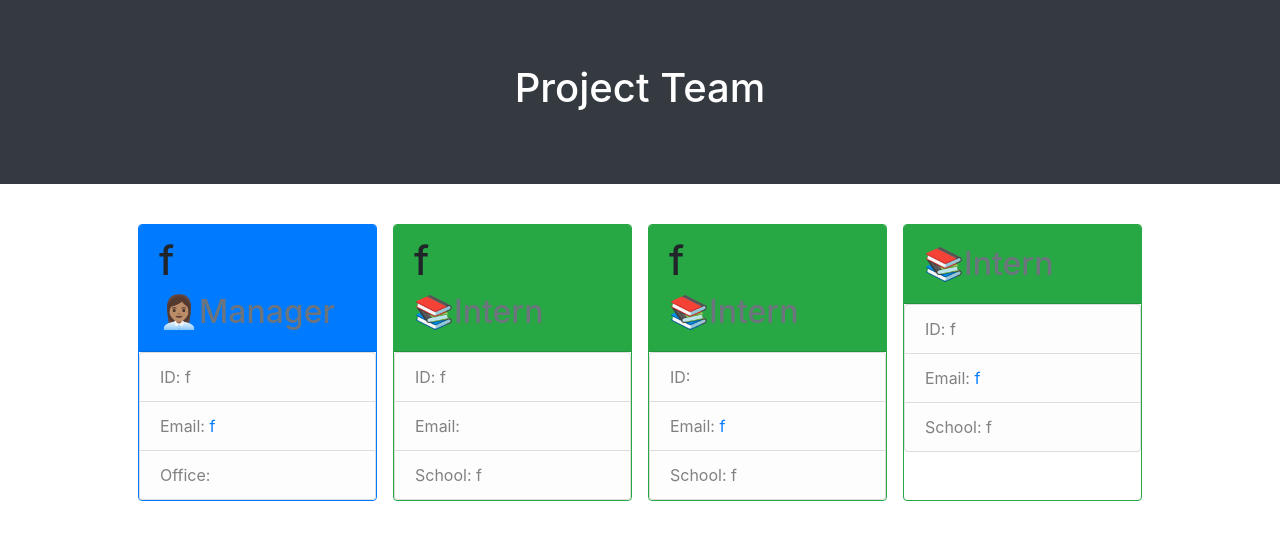
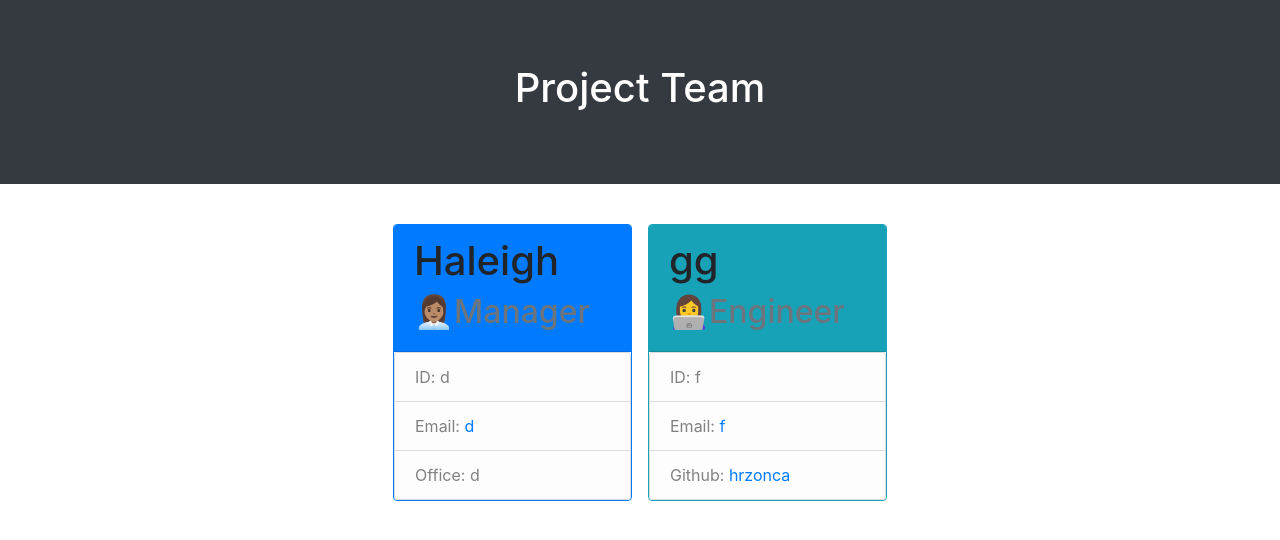
Before and after one commit to Hrzonca/who-am-i-working-with, a website: page worker.html in a window 1280 px wide. Drawn offline with nearby package versions, Linux system fonts and the light colour scheme.

Commit message:
fixed the main branch of the github username url.

```diff
--- a/worker.html
+++ b/worker.html
@@ -20,59 +20,29 @@
           <div class="card-deck col-lg-3 col-md-6 col-sm-12">
 <div class="card border-primary m-2">
 <div class="card-header bg-primary">
-<h1> f </h1>
+<h1> Haleigh </h1>
 <h2 class="text-muted"> 👩🏽‍💼Manager </h2>
 </div>
 <div class="class-body">
   <ul class="list-group">
-    <li class="list-group-item list-group-item-action list-group-item-light"><span>ID: f</span></li>
-    <li class="list-group-item list-group-item-action list-group-item-light"><span>Email:<a href="mailto:f"> f</a></span></li>
-    <li class="list-group-item list-group-item-action list-group-item-light"><span>Office: </span></li>
+    <li class="list-group-item list-group-item-action list-group-item-light"><span>ID: d</span></li>
+    <li class="list-group-item list-group-item-action list-group-item-light"><span>Email:<a href="mailto:d"> d</a></span></li>
+    <li class="list-group-item list-group-item-action list-group-item-light"><span>Office: d</span></li>
   </ul>
 </div>
 </div>
 </div>
 <div class="card-deck col-lg-3 col-md-6 col-sm-12">
-<div class="card border-success m-2">
-<div class="card-header bg-success">
-<h1> f </h1>
-<h2 class="text-muted"> 📚Intern </h2>
+<div class="card border-info m-2">
+<div class="card-header bg-info">
+<h1> gg </h1>
+<h2 class="text-muted"> 👩‍💻Engineer </h2>
 </div>
 <div class="class-body">
   <ul class="list-group">
-    <li class="list-group-item list-group-item-action list-group-item-light"><span>ID: f </span></li>
-    <li class="list-group-item list-group-item-action list-group-item-light"><span>Email:<a href="mailto:"> </a></span></li>
-    <li class="list-group-item list-group-item-action list-group-item-light"><span> School: f </span></li>
-  </ul>
-</div>
-</div>
-</div>
-<br><div class="card-deck col-lg-3 col-md-6 col-sm-12">
-<div class="card border-success m-2">
-<div class="card-header bg-success">
-<h1> f </h1>
-<h2 class="text-muted"> 📚Intern </h2>
-</div>
-<div class="class-body">
-  <ul class="list-group">
-    <li class="list-group-item list-group-item-action list-group-item-light"><span>ID:  </span></li>
+    <li class="list-group-item list-group-item-action list-group-item-light"><span>ID: f</span> </li>
     <li class="list-group-item list-group-item-action list-group-item-light"><span>Email:<a href="mailto:f"> f</a></span></li>
-    <li class="list-group-item list-group-item-action list-group-item-light"><span> School: f </span></li>
-  </ul>
-</div>
-</div>
-</div>
-<br><div class="card-deck col-lg-3 col-md-6 col-sm-12">
-<div class="card border-success m-2">
-<div class="card-header bg-success">
-<h1>  </h1>
-<h2 class="text-muted"> 📚Intern </h2>
-</div>
-<div class="class-body">
-  <ul class="list-group">
-    <li class="list-group-item list-group-item-action list-group-item-light"><span>ID: f </span></li>
-    <li class="list-group-item list-group-item-action list-group-item-light"><span>Email:<a href="mailto:f"> f</a></span></li>
-    <li class="list-group-item list-group-item-action list-group-item-light"><span> School: f </span></li>
+    <li class="list-group-item list-group-item-action list-group-item-light"><span>Github:<a href="https://github.com/hrzonca"> hrzonca</a></span></li>
   </ul>
 </div>
 </div>
```
Also changed, not shown: lib/formatHtml.js.
